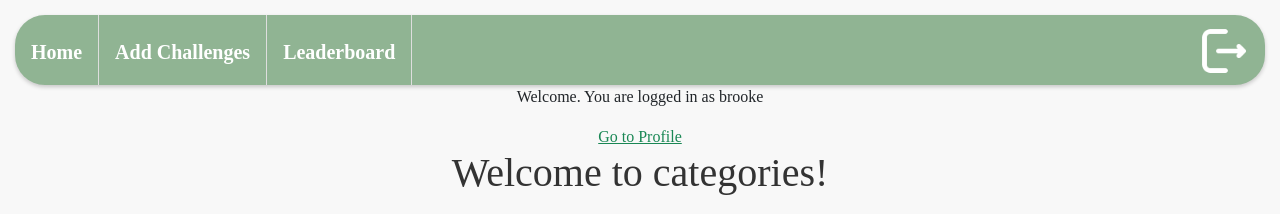
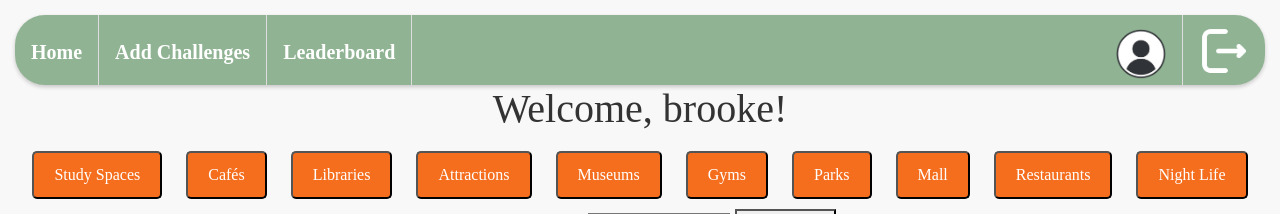
Before and after one commit to ec5ug/ExploreXP, a Django app: page / in a window 1280 px wide. Shown: the top 214 px of the page. Run offline with Django 4.2, Linux system fonts and the light colour scheme; a user stored in the database is signed in; some libraries are stand-ins or nearby versions.

Commit message:
Updates to nav bar

```diff
--- a/explorexp/templates/categories.html
+++ b/explorexp/templates/categories.html
@@ -66,7 +66,7 @@
 
 </script>
 
-<h1>Welcome to categories!</h1>
+<h1>Welcome, {{user.username}}!</h1>
 
   <button class="filterButton category-link" data-location-type="university">Study Spaces</button>
   <button class="filterButton category-link" data-location-type="cafe">Cafés</button>
--- a/explorexp/templates/index.html
+++ b/explorexp/templates/index.html
@@ -4,13 +4,11 @@
 <head>
     <meta charset="UTF-8">
     <meta name="viewport" content="width=device-width, initial-scale=1.0">
-    <title>Document</title>
+    <title>ExploreXP Home</title>
 </head>
 <body>
     {% if user.is_authenticated %}
     {% include 'navbar.html' %}
-    <p>Welcome. You are logged in as {{user.username}} </p>
-    <a href="{% url 'view_profile' username=request.user.username %}">Go to Profile</a>
     {% include 'categories.html' %}
     {% else %}
         <a href="{% provider_login_url 'google' %}">Login with Google</a>
--- a/explorexp/templates/navbar.html
+++ b/explorexp/templates/navbar.html
@@ -96,4 +96,8 @@
         </button>
     </form>
 
+    <a style = "float:right" class = "navdesign navleft" href="{% url 'view_profile' request.user.username %}">
+        <img style="font-size: 12px; margin-top: 2px" src="../../../static/images/profile.png" width ="50" height="50" alt="Profile">
+    </a>
+
    </nav>
--- a/explorexp/views.py
+++ b/explorexp/views.py
@@ -40,7 +40,7 @@ def add_place(request):
         form = PlaceForm(request.POST)
         if form.is_valid():
             form.save()
-            return redirect('home')  # Redirect to a success page
+            return redirect('')  # Redirect to a success page
     else:
         form = PlaceForm()
     return render(request, 'add_place.html', {'form': form})
```
Also changed, not shown: db.sqlite3 (added).
